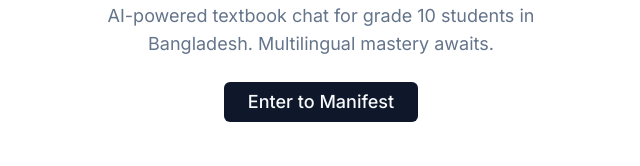
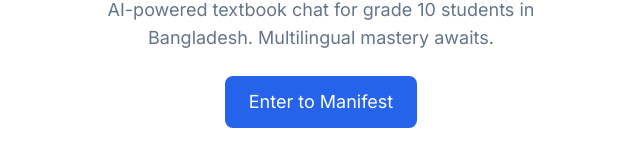
Before and after one commit to nafiz530/RAG-PROJECT-FRONTEND-1, a Next.js app: page / in a window 1280 px wide. Shown: the part 434-600 px from the top of the page, without its empty margins (319-959 px from the left). Built offline with nearby package versions, Linux system fonts and the light colour scheme; no server answers.

Commit message:
Create button.tsx

```diff
--- /dev/null
+++ b/src/components/ui/button.tsx
@@ -0,0 +1,17 @@
+import * as React from "react"
+import { cn } from "@/lib/utils"
+
+const Button = React.forwardRef<HTMLButtonElement, React.ButtonHTMLAttributes<HTMLButtonElement>>(
+  ({ className, ...props }, ref) => {
+    return (
+      <button
+        className={cn("px-4 py-2 bg-blue-600 text-white rounded-lg hover:bg-blue-700", className)}
+        ref={ref}
+        {...props}
+      />
+    )
+  }
+)
+Button.displayName = "Button"
+
+export { Button }
```
